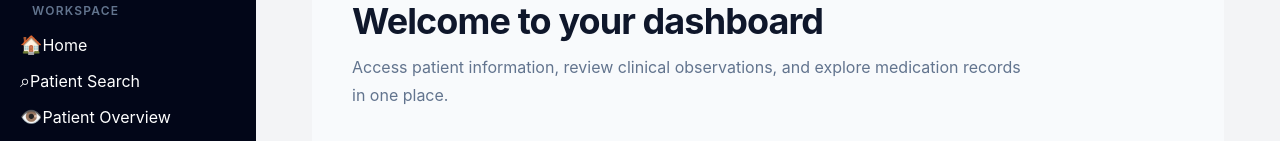
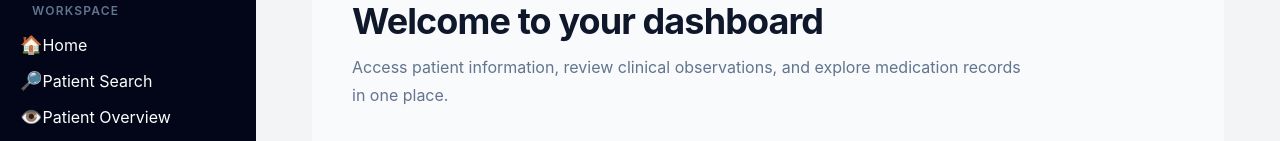
Before and after one commit to davebott-dev/fhir-clinical-dashboard, a React (Vite) app in the folder Client/: page / in a window 1280 px wide. Shown: the part 139-280 px from the top of the page. Built offline with nearby package versions, Linux system fonts and the light colour scheme.

Commit message:
updated search emoji

```diff
--- a/Client/src/components/sidebar.jsx
+++ b/Client/src/components/sidebar.jsx
@@ -22,7 +22,7 @@ function Sidebar() {
           <span>Home</span>
         </NavLink>
         <NavLink to="/patientSearch">
-          <span className="text-lg">⌕</span>
+          <span className="text-lg">🔎</span>
           <span>Patient Search</span>
         </NavLink>
 
```
